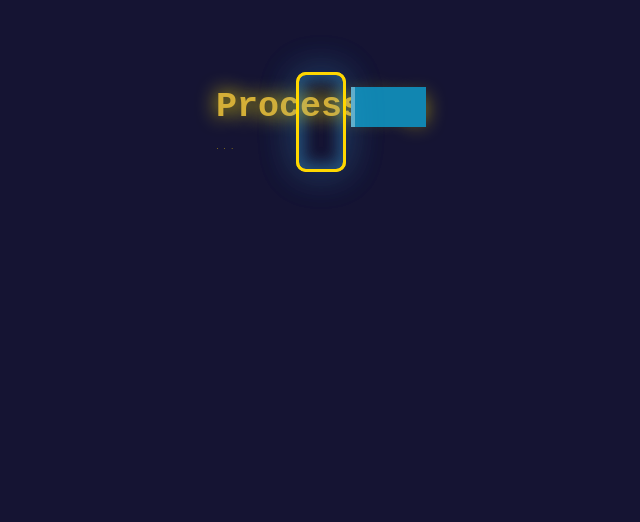
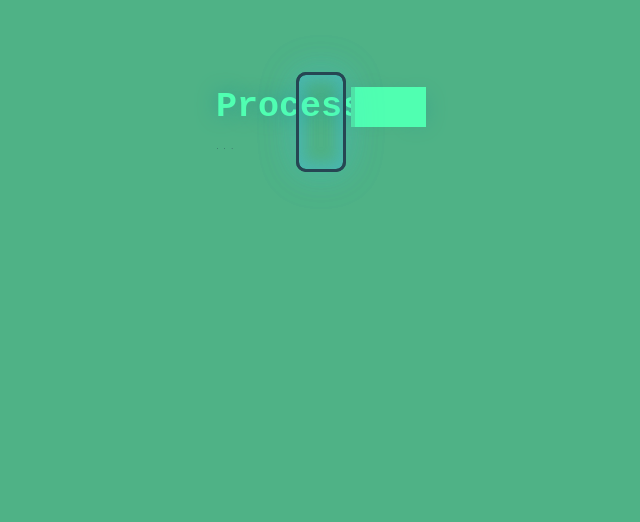
Before and after one commit to ruben-duarte/Portfolio, a plain HTML site: page index.html in a window 1280 px wide. Shown: the part 278-800 px from the top of the page, without its empty margins (319-959 px from the left). Drawn offline with Linux system fonts and the light colour scheme; grey boxes are pictures that could not be loaded.

Commit message:
modify preloder color scheme

```diff
--- a/style.css
+++ b/style.css
@@ -30,8 +30,8 @@ p{
 
 /* Preloading page section */
 .wrap-page{
-    background-color:#151433;
-    color: gold;
+    background-color: #4fb286;
+    color: #264653;
     min-height: 100vh;
 }
 
@@ -51,7 +51,7 @@ p{
     position: absolute;
     width: 5em;
     height: 10em;
-    border: 3px  solid gold;
+    border: 3px  solid #264653;
     box-shadow: inset 0px 0px 15px 5px  rgba(67, 195, 255, .2), 0px 0px 40px
     1px rgba(67, 195, 255, .15);
     border-radius: 10px;
@@ -79,8 +79,8 @@ p{
 
 #page-preloader .loading h1 {
     font-size: 35px;
-    color: rgb(212, 175, 55);
-    text-shadow: 0  0  20px  #ffe600;
+    color: #50ffb1;
+    text-shadow: 0  0  20px  #2A9D8F;
 }
 
 /* Intro section */
@@ -331,14 +331,14 @@ h1::after {
 }
 
 h1::before {
-    background: var(--bg-color);
+    background: #50ffb1;
     animation: typewriter var(--typewriterSpeed) steps(28) 1s forwards infinite;
 
 }
 
 h1::after{
     width: 0.125em;
-    background: whitesmoke;
+    background: #4fb286;
     animation:
          typewriter var(--typewriterSpeed)  steps(28) 1s forwards infinite,
          blink 750ms steps(28) infinite;
```
